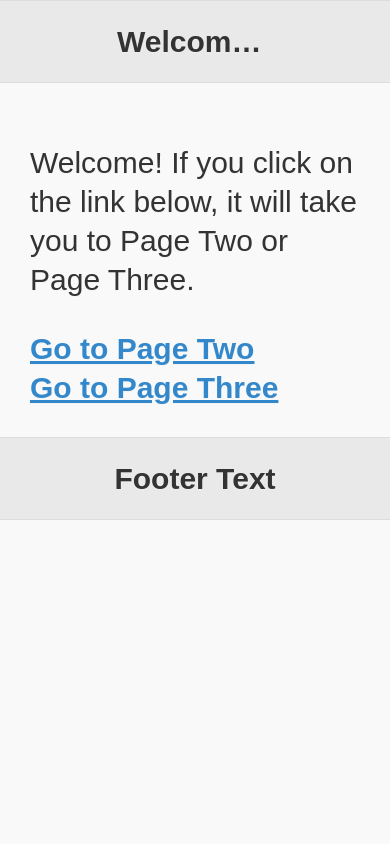
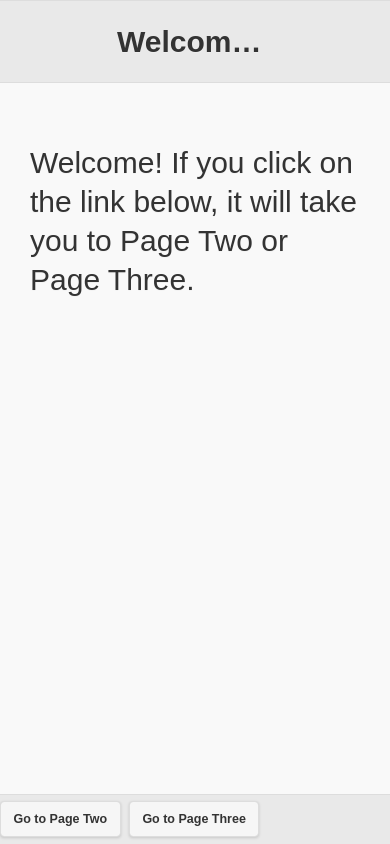
Before and after one commit to BARJ215/Worksheet5, a plain HTML site: page www/index.html in a window 390 px wide. Drawn offline with Linux system fonts and the light colour scheme; some packages are replaced by stand-ins of ours.

Commit message:
Footer Fixed

```diff
--- a/www/index.html
+++ b/www/index.html
@@ -19,13 +19,11 @@
 
   <div data-role="main" class="ui-content">
     <p>Welcome! If you click on the link below, it will take you to Page Two or Page Three.</p>
-    <a href="#pagetwo">Go to Page Two</a>
-    <br>
-    <a href="#pagethree">Go to Page Three</a>
   </div>
 
-  <div data-role="footer">
-    <h1>Footer Text</h1>
+  <div data-role="footer" data-position="fixed">
+    <a href="#pagetwo" data-role="button">Go to Page Two</a>
+    <a href="#pagethree" data-role="button">Go to Page Three</a>
   </div>
 </div>
 
@@ -36,13 +34,11 @@
 
   <div data-role="main" class="ui-content">
     <p>This is Page Two. If you click on the link below, it will take you to Page One or Page Three.</p>
-    <a href="#pageone">Go to Page One</a>
-    <br>
-    <a href="#pagethree">Go to Page Three</a>
   </div>
 
-  <div data-role="footer">
-    <h1>Footer Text</h1>
+  <div data-role="footer" data-position="fixed">
+    <a href="#pageone" data-role="button">Go to Page One</a>
+    <a href="#pagethree" data-role="button">Go to Page Three</a>
   </div>
 </div>
 
@@ -53,13 +49,11 @@
 
   <div data-role="main" class="ui-content">
     <p>This is Page Three. If you click on the link below, it will take you to Page One or Page Two.</p>
-    <a href="#pageone">Go to Page One</a>
-    <br>
-    <a href="#pagetwo">Go to Page Two</a>
   </div>
 
-  <div data-role="footer">
-    <h1>Footer Text</h1>
+  <div data-role="footer" data-position="fixed">
+    <a href="#pageone" data-role="button">Go to Page One</a>
+    <a href="#pagetwo" data-role="button">Go to Page Two</a>
   </div>
 </div>
 
```
